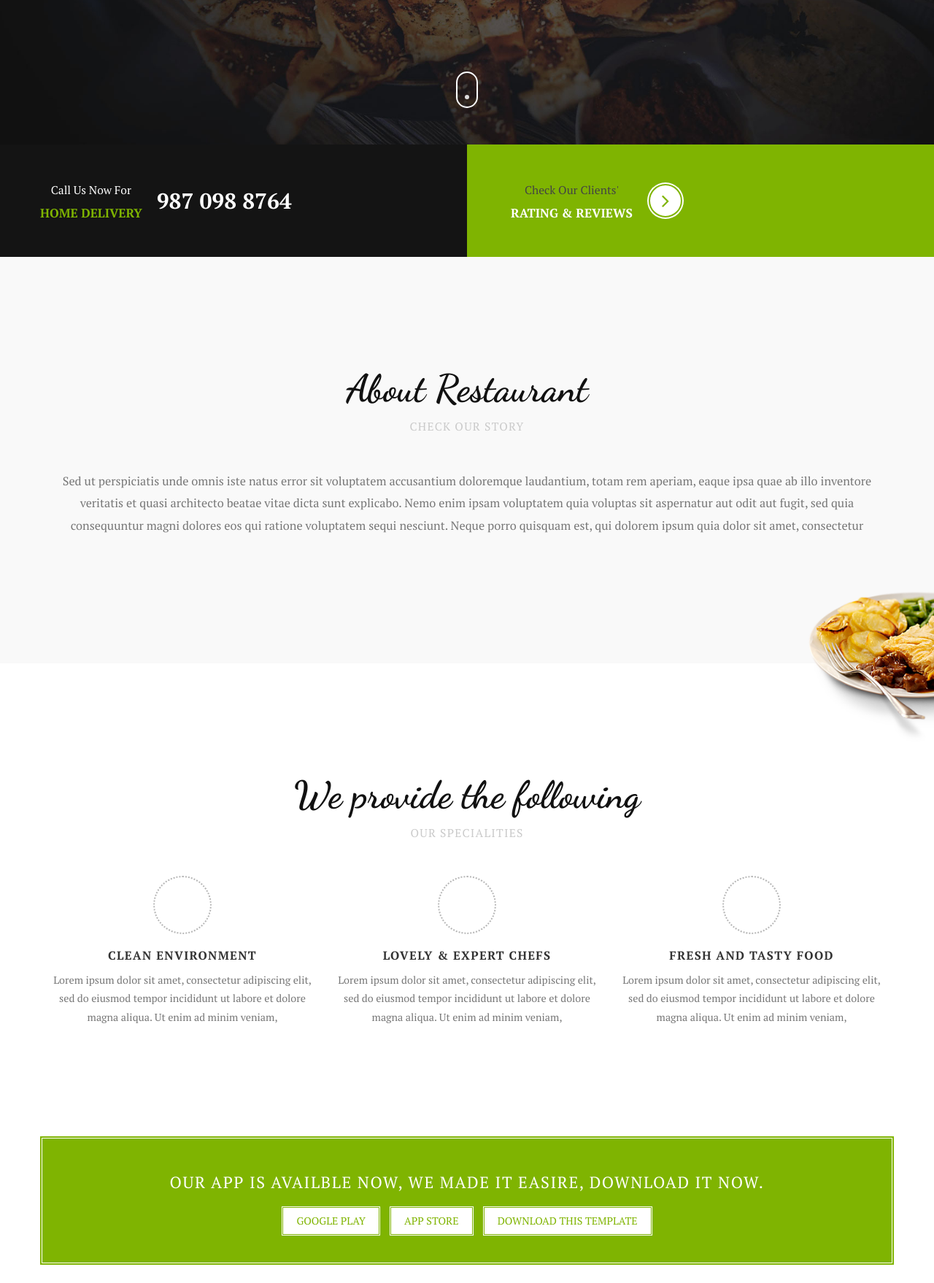
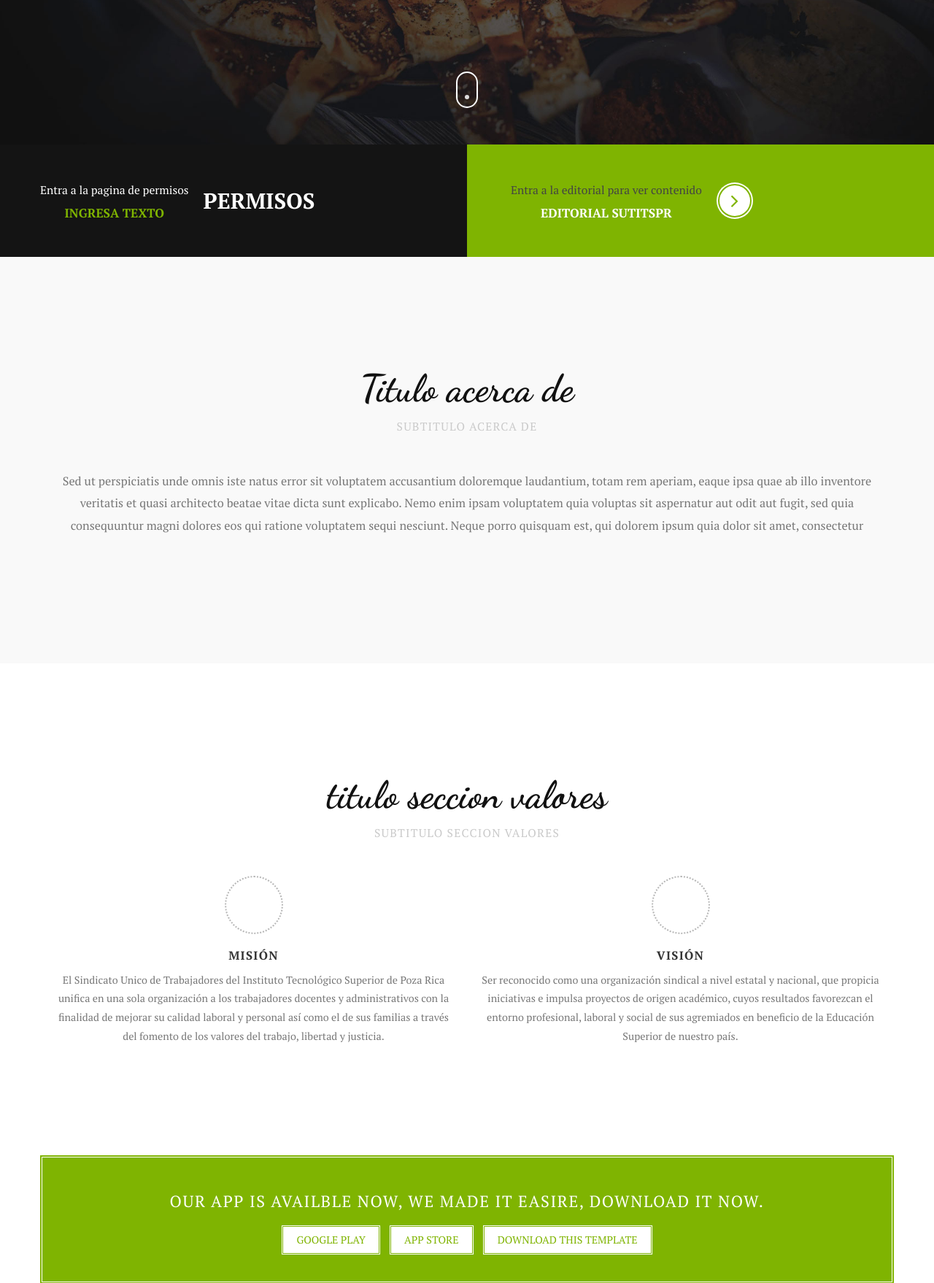
Before and after one commit to isaacherrera47/sindicato, a PHP site: page / in a window 1280 px wide. Shown: the part 602-2360 px from the top of the page at 73% size. Run offline with PHP 8.4, Linux system fonts and the light colour scheme; some libraries are stand-ins or nearby versions.

Commit message:
+ added some texts and about section

```diff
--- a/css/style.default.css
+++ b/css/style.default.css
@@ -813,7 +813,7 @@ section.details .row > div h5 {
     text-transform: uppercase;
 }
 
-section.details .row > div a.phone {
+section.details .row > div a.big_text {
     font-size: 2.3em;
     color: #fff;
     font-weight: 700;
@@ -891,20 +891,22 @@ section.about {
     position: relative;
 }
 
-section.about::before {
-    content: '';
-    display: block;
-    background-position: center center;
-    background: url(../img/dish-d.png) no-repeat;
-    background-size: 100%;
-    position: absolute;
-    max-width: 300px;
-    height: 250px;
-    width: 30vw;
-    bottom: -150px;
-    right: -10vw;
-}
-
+/*section.about::before {*/
+    /*content: '';*/
+    /*display: block;*/
+    /*background-position: center center;*/
+    /*background: url(../img/dish-d.png) no-repeat;*/
+    /*background-size: 100%;*/
+    /*position: absolute;*/
+    /*max-width: 300px;*/
+    /*height: 250px;*/
+    /*width: 30vw;*/
+    /*bottom: -150px;*/
+    /*right: -10vw;*/
+/*}*/
+/*
+// TODO delete unused styles
+ */
 /* ==========================================
    Services Section
    ========================================== */
--- a/includes/header.inc.php
+++ b/includes/header.inc.php
@@ -20,7 +20,7 @@ $site = new Resource();
     <!-- Page Title -->
     <title><?= $site->getText('title') ?></title>
     <!-- Favicon -->
-    <link rel="shortcut icon" href="img/favicon.ico">
+    <link rel="shortcut icon" href="<?= $site->getPath() ?>img/favicon.ico">
 
     <!-- Bootstrap -->
     <link rel="stylesheet" href="<?= $site->getPath() ?>css/bootstrap.min.css">
--- a/includes/texts.ini
+++ b/includes/texts.ini
@@ -2,13 +2,42 @@
 
 title = "Sindicato"
 meta_description = "El Sindicato Unico de Trabajadores del Instituto Tecnológico Superior de Poza Rica unifica en una sola organización a los trabajadores docentes y administrativos con la finalidad de mejorar su calidad laboral y personal así como el de sus familias"
-; Put images on main carousel.
+
+editorial_banner_title = "Entra a la editorial para ver contenido"
+editorial_banner_description = "EDITORIAL SUTITSPR"
+
+permisos_banner_title = "Entra a la pagina de permisos"
+permisos_banner_title2 = "ingresa texto"
+permisos_banner_description = "<a href="http://www.sutitspr.com.mx/permisos/" target="_blank" class="big_text">PERMISOS</a>"
+
+about_text = "Sed ut perspiciatis unde omnis iste natus error sit voluptatem accusantium doloremque
+             laudantium, totam rem aperiam, eaque ipsa quae ab illo inventore veritatis et quasi architecto beatae
+             vitae dicta sunt explicabo. Nemo enim ipsam voluptatem quia voluptas sit aspernatur aut odit aut fugit,
+             sed quia consequuntur magni dolores eos qui ratione voluptatem sequi nesciunt. Neque porro quisquam est,
+             qui dolorem ipsum quia dolor sit amet, consectetur"
+about_title = "Titulo acerca de"
+about_subtitle = "Subtitulo acerca de"
+
+mvsection_title = "titulo seccion valores"
+mvsection_subtitle = "subtitulo seccion valores"
+mvsection_mision = "El Sindicato Unico de Trabajadores del Instituto Tecnológico Superior de Poza Rica
+                   unifica en una sola organización a los trabajadores docentes y administrativos con
+                   la finalidad de mejorar su calidad laboral y personal así como el de sus familias
+                   a través del fomento de los valores del trabajo, libertad y justicia."
+mvsection_vision = "Ser reconocido como una organización sindical a nivel estatal y nacional, que
+                   propicia iniciativas e impulsa proyectos de origen académico, cuyos resultados
+                   favorezcan el entorno profesional, laboral y social de sus agremiados en
+                   beneficio de la Educación Superior de nuestro país."
+; Put some images on main carousel.
 ; Example:
 ; file_name.jpg[title] = "image title"
 ; file_name.jpg[description] = "image description"
 
 [carousel]
-
+; You can use embedded styles on each description or title.
+; Example:
+; Este es un titulo en blanco <span class="text-primary"> y esta parte verde</span>.
+; Also, you can insert links with <a> tag.
 imagen.jpg[title] = "titulo"
 imagen.jpg[description] = "descripcion"
 
--- a/index.php
+++ b/index.php
@@ -104,18 +104,18 @@ require_once 'includes/header.inc.php';
             <div class="row">
                 <div class="col-sm-6">
                     <div class="heading text-center">
-                        <p>Call Us Now For</p>
-                        <h5>Home Delivery</h5>
+                        <p><?= $site->getText('permisos_banner_title')?></p>
+                        <h5><?= $site->getText('permisos_banner_title2') ?></h5>
                     </div>
-                    <a href="tel:9870988764" class="phone">987 098 8764</a>
+                    <?= $site->getText('permisos_banner_description') ?>
                 </div>
 
                 <div class="col-sm-6">
                     <div class="heading text-center">
-                        <p>Check Our Clients'</p>
-                        <h5>Rating &amp; Reviews</h5>
+                        <p><?= $site->getText('editorial_banner_title') ?></p>
+                        <h5><?= $site->getText('editorial_banner_description') ?></h5>
                     </div>
-                    <a href="#" class="reviews btn-unique"><i class="fa fa-angle-right"></i></a>
+                    <a href="<?= $site->getPath()?>sutitspr/" class="reviews btn-unique"><i class="fa fa-angle-right"></i></a>
                 </div>
             </div>
         </div>
@@ -127,14 +127,10 @@ require_once 'includes/header.inc.php';
     <section id="about" class="about">
         <div class="container text-center">
             <header>
-                <h2>About Restaurant</h2>
-                <h3>Check our story</h3>
+                <h2><?= $site->getText('about_title')?></h2>
+                <h3><?= $site->getText('about_subtitle')?></h3>
             </header>
-            <p class="lead">Sed ut perspiciatis unde omnis iste natus error sit voluptatem accusantium doloremque
-                laudantium, totam rem aperiam, eaque ipsa quae ab illo inventore veritatis et quasi architecto beatae
-                vitae dicta sunt explicabo. Nemo enim ipsam voluptatem quia voluptas sit aspernatur aut odit aut fugit,
-                sed quia consequuntur magni dolores eos qui ratione voluptatem sequi nesciunt. Neque porro quisquam est,
-                qui dolorem ipsum quia dolor sit amet, consectetur</p>
+            <p class="lead"><?= $site->getText('about_text')?></p>
         </div>
     </section>
     <!-- End About Section -->
@@ -144,44 +140,30 @@ require_once 'includes/header.inc.php';
     <section id="services" class="services">
         <div class="container text-center">
             <header>
-                <h2>We provide the following</h2>
-                <h3>Our Specialities</h3>
+                <h2><?= $site->getText('mvsection_title')?></h2>
+                <h3><?= $site->getText('mvsection_subtitle')?></h3>
             </header>
 
             <div class="row">
                 <!-- item -->
-                <div class="col-sm-4 service">
+                <div class="col-sm-6 service">
                     <div class="icon">
                         <i class="icon-like"></i>
                     </div>
                     <div class="text">
-                        <h4>Clean Environment</h4>
-                        <p>Lorem ipsum dolor sit amet, consectetur adipiscing elit, sed do eiusmod tempor incididunt ut
-                            labore et dolore magna aliqua. Ut enim ad minim veniam,</p>
+                        <h4>Misión</h4>
+                        <p><?= $site->getText('mvsection_mision')?></p>
                     </div>
                 </div>
 
                 <!-- item -->
-                <div class="col-sm-4 service">
+                <div class="col-sm-6 service">
                     <div class="icon">
                         <i class="icon-hat"></i>
                     </div>
                     <div class="text">
-                        <h4>Lovely &amp; expert chefs</h4>
-                        <p>Lorem ipsum dolor sit amet, consectetur adipiscing elit, sed do eiusmod tempor incididunt ut
-                            labore et dolore magna aliqua. Ut enim ad minim veniam,</p>
-                    </div>
-                </div>
-
-                <!-- item -->
-                <div class="col-sm-4 service">
-                    <div class="icon">
-                        <i class="icon-plate"></i>
-                    </div>
-                    <div class="text">
-                        <h4>Fresh and tasty food</h4>
-                        <p>Lorem ipsum dolor sit amet, consectetur adipiscing elit, sed do eiusmod tempor incididunt ut
-                            labore et dolore magna aliqua. Ut enim ad minim veniam,</p>
+                        <h4>Visión</h4>
+                        <p><?= $site->getText('mvsection_vision')?></p>
                     </div>
                 </div>
             </div>
```
Also changed, not shown: sutitspr/index.php (+24 -0 lines), readme.txt (deleted).
